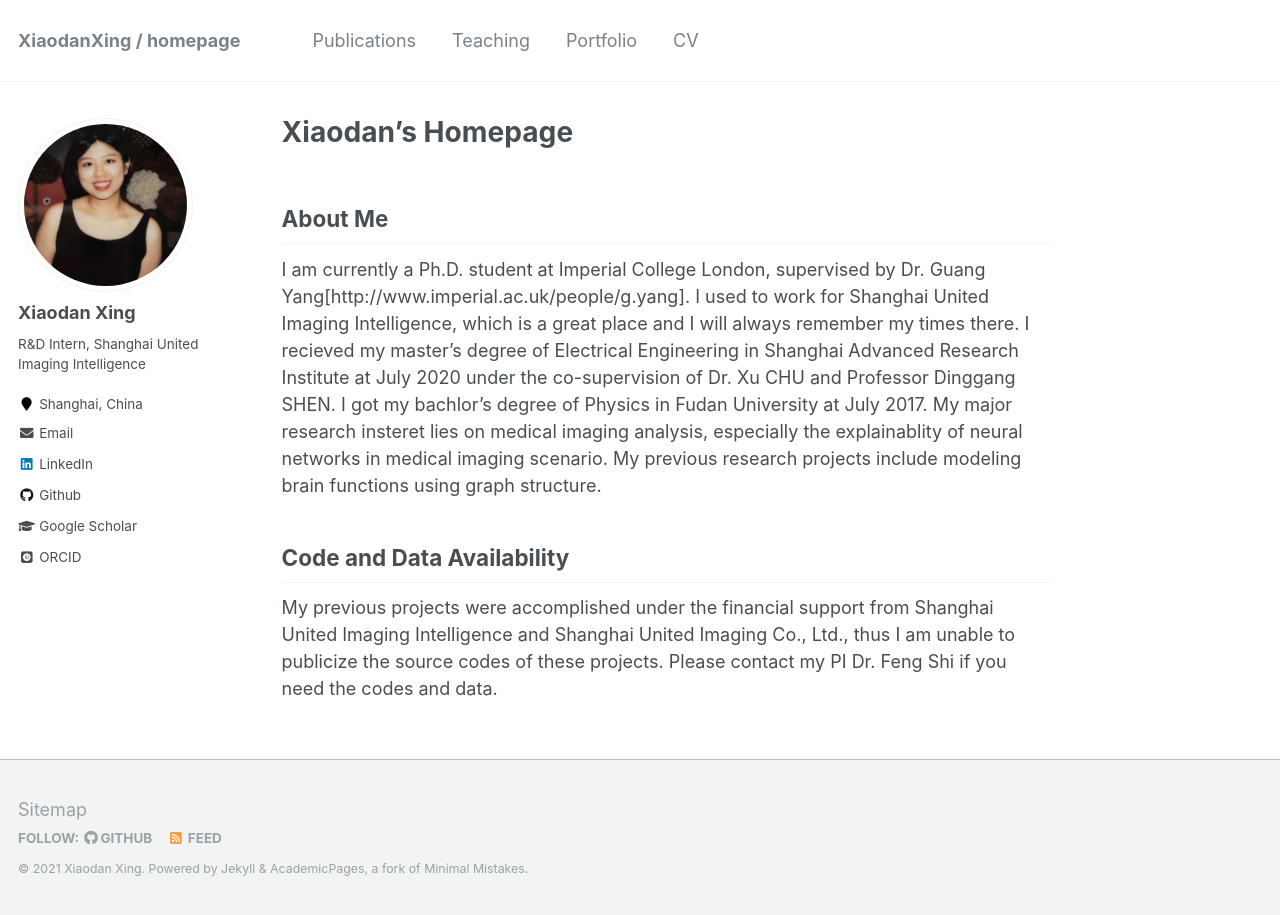
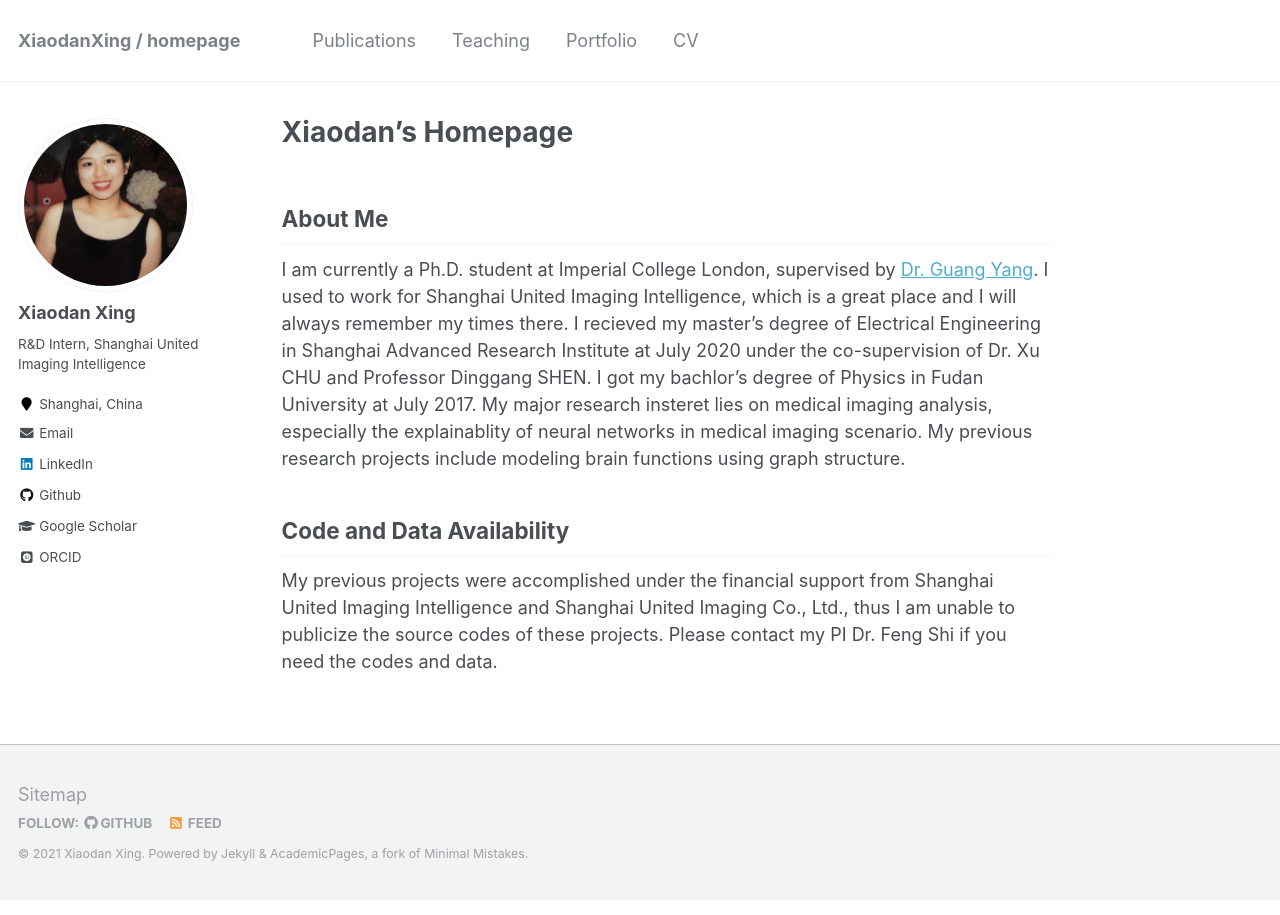
Before and after one commit to XiaodanXing/XiaodanXing.github.io, a Jekyll site: the page built from _pages/about.md, in a window 1280 px wide. Built offline with Jekyll 4.4.1, drawn with Linux system fonts in a browser that asks for light colours; some web fonts are replaced.

Commit message:
Update about.md

```diff
--- a/_pages/about.md
+++ b/_pages/about.md
@@ -9,7 +9,7 @@ redirect_from:
 ---
 About Me
 ------
-I am currently a Ph.D. student at Imperial College London, supervised by Dr. Guang Yang[http://www.imperial.ac.uk/people/g.yang]. I used to work for Shanghai United Imaging Intelligence, which is a great place and I will always remember my times there. I recieved my master's degree of Electrical Engineering in Shanghai Advanced Research Institute at July 2020 under the co-supervision of Dr. Xu CHU and Professor Dinggang SHEN. I got my bachlor's degree of Physics in Fudan University at July 2017. My major research insteret lies on medical imaging analysis, especially the explainablity of neural networks in medical imaging scenario. My previous research projects include modeling brain functions using graph structure.
+I am currently a Ph.D. student at Imperial College London, supervised by [Dr. Guang Yang](http://www.imperial.ac.uk/people/g.yang). I used to work for Shanghai United Imaging Intelligence, which is a great place and I will always remember my times there. I recieved my master's degree of Electrical Engineering in Shanghai Advanced Research Institute at July 2020 under the co-supervision of Dr. Xu CHU and Professor Dinggang SHEN. I got my bachlor's degree of Physics in Fudan University at July 2017. My major research insteret lies on medical imaging analysis, especially the explainablity of neural networks in medical imaging scenario. My previous research projects include modeling brain functions using graph structure.
 
 
 Code and Data Availability
```
